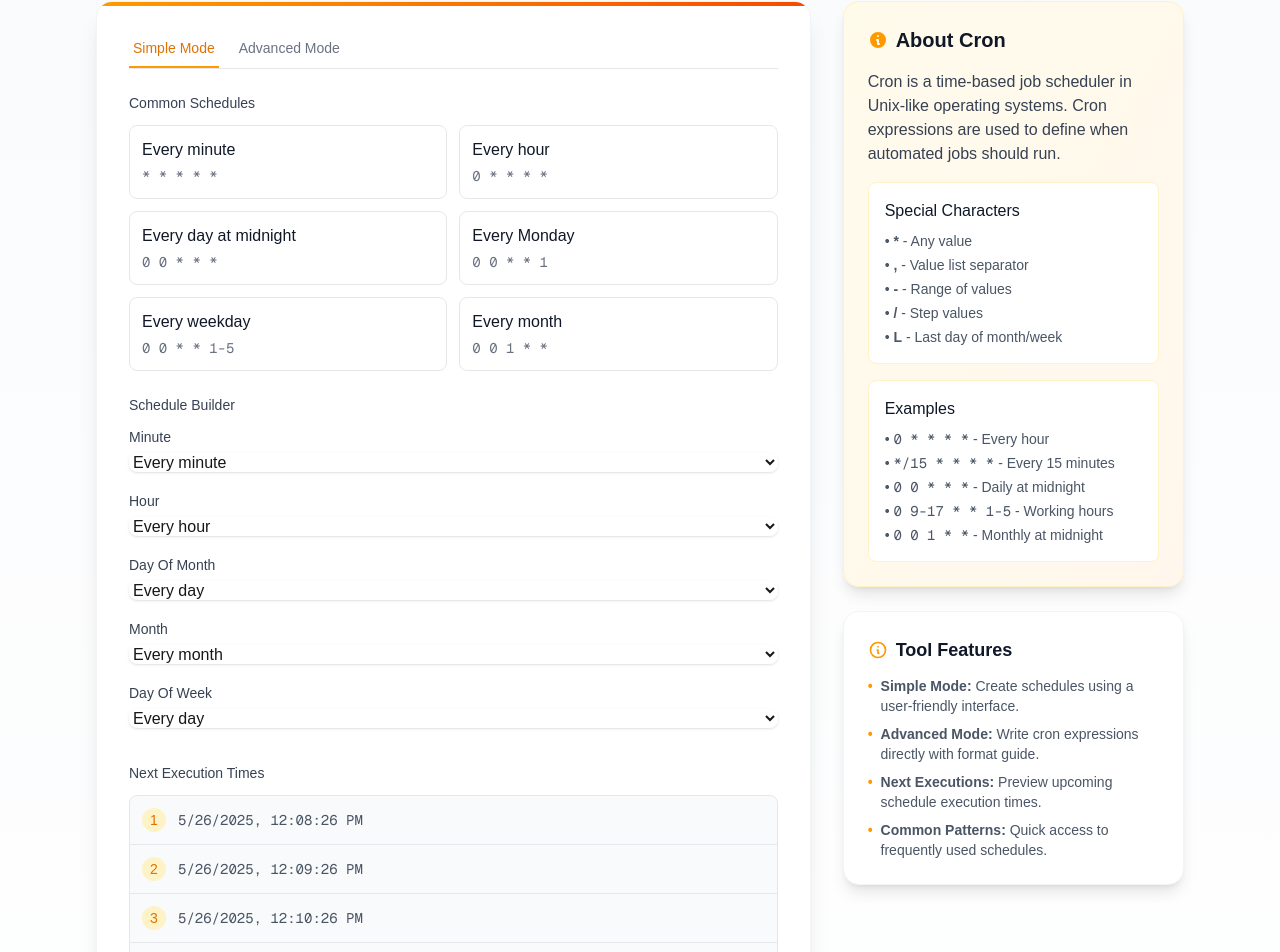
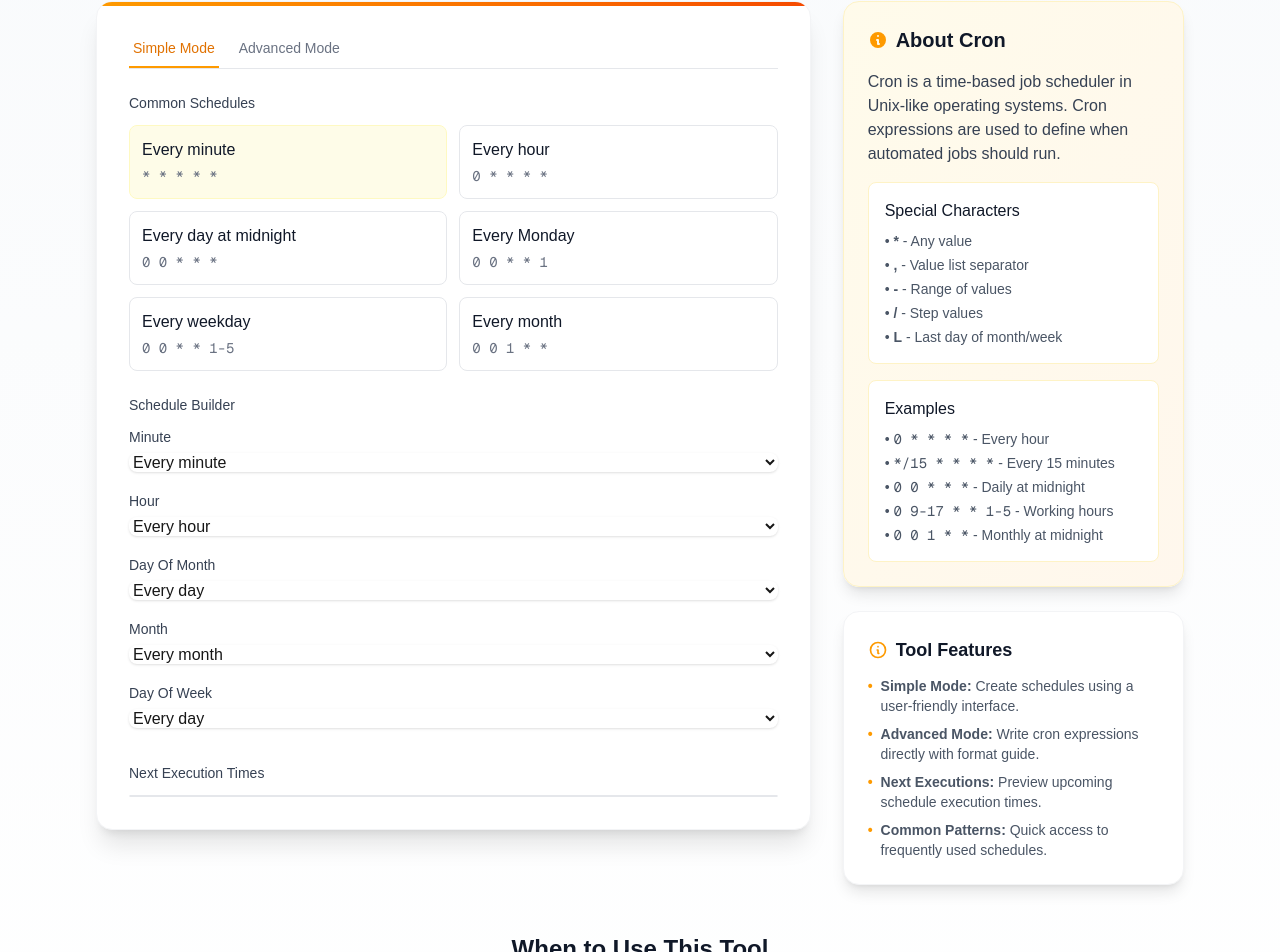
Before and after one commit to SanatanSuraj/ai_tool_kit, a Next.js app: page /tools/cron-expression-generator in a window 1280 px wide. Shown: the part 260-1212 px from the top of the page. Built offline with nearby package versions, Linux system fonts and the light colour scheme.

Commit message:
feat-ENG-92: Implement cron-parser in cron expression generator tool

```diff
--- a/package.json
+++ b/package.json
@@ -11,6 +11,7 @@
   "dependencies": {
     "@headlessui/react": "^2.2.0",
     "@heroicons/react": "^2.2.0",
+    "cron-parser": "^5.2.0",
     "framer-motion": "^12.6.3",
     "html-minifier-terser": "^7.2.0",
     "js-beautify": "^1.15.4",
--- a/src/app/tools/cron-expression-generator/page.tsx
+++ b/src/app/tools/cron-expression-generator/page.tsx
@@ -5,6 +5,7 @@ import Link from "next/link";
 import { ArrowLeftIcon, DocumentDuplicateIcon, CheckIcon, ClockIcon } from "@heroicons/react/24/outline";
 import PopularTools from "@/components/PopularTools";
 import Footer from '@/components/Footer';
+import { getNextExecutions } from "@/utils/cronService";
 
 interface CronField {
   name: string;
@@ -25,6 +26,7 @@ export default function CronExpressionGeneratorPage() {
   const [nextExecutions, setNextExecutions] = useState<string[]>([]);
   const [copied, setCopied] = useState<boolean>(false);
   const [activeTab, setActiveTab] = useState<'simple' | 'advanced'>('simple');
+  const [error, setError] = useState("");
   const [schedule, setSchedule] = useState<CronSchedule>({
     minute: "*",
     hour: "*",
@@ -64,8 +66,7 @@ export default function CronExpressionGeneratorPage() {
         { label: "Every day", value: "*" },
         { label: "First day of month", value: "1" },
         { label: "Last day of month", value: "L" },
-        { label: "Every weekday", value: "1-5" },
-        { label: "Every weekend", value: "6,0" },
+        { label: "Weekdays (Mon–Fri)", value: "*" },
       ]
     },
     {
@@ -110,31 +111,16 @@ export default function CronExpressionGeneratorPage() {
   // Calculate next execution times
   useEffect(() => {
     try {
-      const now = new Date();
-      const nextDates: string[] = [];
-      let currentDate = new Date(now);
-
-      // Simple simulation of next 5 execution times
-      // Note: This is a simplified version. In a production environment,
-      // you would want to use a proper cron parser library
-      for (let i = 0; i < 5; i++) {
-        currentDate = getNextExecutionTime(currentDate, cronExpression);
-        nextDates.push(currentDate.toLocaleString());
-      }
-
+      setError("");
+      const nextDates = getNextExecutions(cronExpression)?.map((d) =>
+        d.toLocaleString()
+      );
       setNextExecutions(nextDates);
     } catch (error) {
+      setError((error as Error).message);
       setNextExecutions([]);
     }
   }, [cronExpression]);
-
-  // Simple function to get next execution time
-  // Note: This is a simplified version for demonstration
-  const getNextExecutionTime = (date: Date, cron: string): Date => {
-    // Add 1 minute for demonstration
-    // In a real implementation, you would parse the cron expression properly
-    return new Date(date.getTime() + 60000);
-  };
 
   // Copy cron expression to clipboard
   const copyToClipboard = () => {
@@ -240,7 +226,7 @@ export default function CronExpressionGeneratorPage() {
                             <button
                               key={index}
                               onClick={() => loadSchedule(schedule.expression)}
-                              className="text-left p-3 rounded-lg border border-gray-200 hover:border-amber-300 hover:bg-amber-50 transition-colors"
+                              className={`text-left p-3 rounded-lg border hover:border-amber-300 hover:bg-amber-50 transition-colors ${schedule.expression === cronExpression ? "bg-yellow-50 border-yellow-100" : "border-gray-200"}`}
                             >
                               <div className="font-medium text-gray-900">{schedule.label}</div>
                               <div className="text-sm text-gray-500 font-mono mt-1">{schedule.expression}</div>
@@ -303,6 +289,11 @@ export default function CronExpressionGeneratorPage() {
                             )}
                           </button>
                         </div>
+                        {error && (
+                          <p className="mt-2 mb-4 text-red-600 text-sm">
+                            {error}
+                          </p>
+                        )}
                       </div>
 
                       <div className="bg-gray-50 rounded-lg p-4 border border-gray-200">
--- /dev/null
+++ b/src/utils/cronService.ts
@@ -0,0 +1,16 @@
+import parser from "cron-parser";
+
+export function getNextExecutions(cronExpression: string, count = 5): Date[] {
+  try {
+    const interval = parser.parse(cronExpression);
+    const dates: Date[] = [];
+
+    for (let i = 0; i < count; i++) {
+      dates.push(interval.next().toDate());
+    }
+
+    return dates;
+  } catch (err) {
+    throw new Error("Invalid cron expression");
+  }
+}
```
Also changed, not shown: 1 other file (tests, documents, lock files or other folders).
